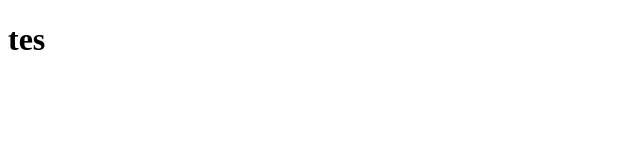
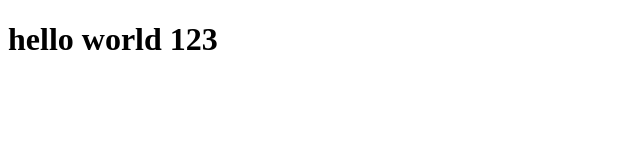
Before and after one commit to siptristan/latihan-revou, a plain HTML site: page index.html in a window 1280 px wide. Shown: the whole page, without its empty margins (0-640 px from the left). Drawn offline with Linux system fonts and the light colour scheme.

Commit message:
second commit

```diff
--- a/index.html
+++ b/index.html
@@ -7,6 +7,6 @@
     <title>Document</title>
 </head>
 <body>
-    <h1>tes</h1>
+    <h1>hello world 123</h1>
 </body>
 </html>
```
Also changed, not shown: home.html (added).
